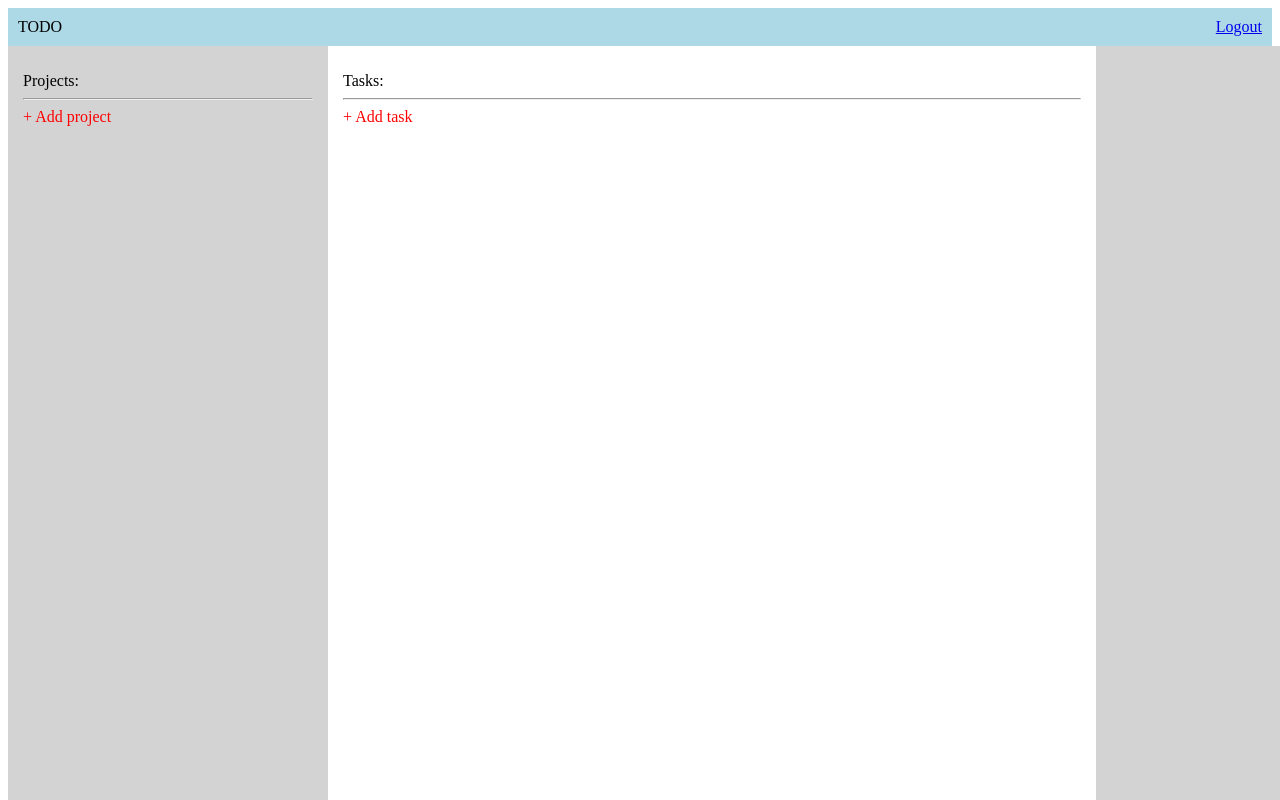
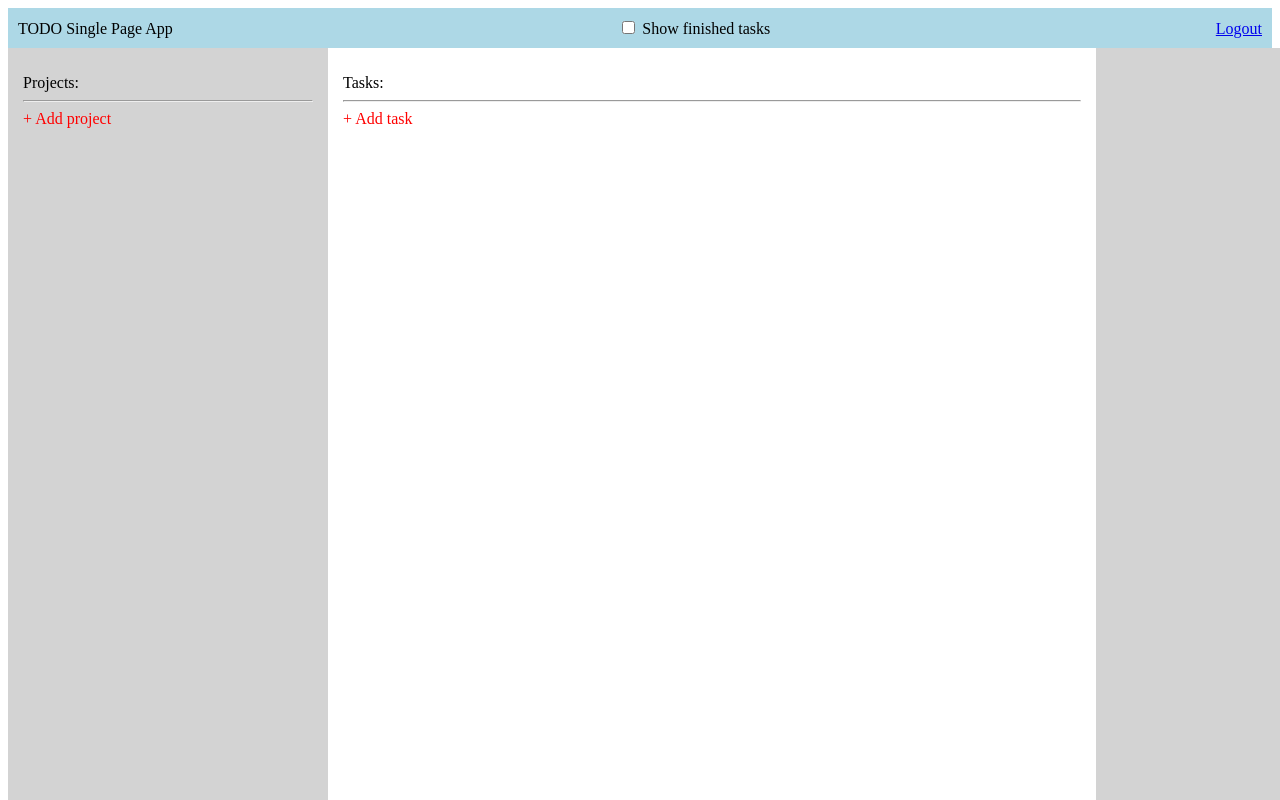
Before and after one commit to AcckiyGerman/todolist-django-vue, a Django app: page / in a window 1280 px wide. Run offline with Django 3.2, Linux system fonts and the light colour scheme; the visitor is signed in with stand-in values (Sample User, id 1).

Commit message:
Add 'show archive' checkbox

```diff
--- a/todolist/static/todolist/index.css
+++ b/todolist/static/todolist/index.css
@@ -2,10 +2,9 @@
 #header {
     background-color: lightblue;
     padding: 10px;
-}
-
-.float-right {
-    float: right;
+    display: flex;
+    justify-content: space-between;
+    align-items: baseline;
 }
 
 .content-wrapper {
--- a/todolist/static/todolist/index.js
+++ b/todolist/static/todolist/index.js
@@ -24,14 +24,15 @@ function jsonToServer(address, data, successFunction) {
 
 var vue = new Vue({
     delimiters: ['[[', ']]'],
-    el: '#todolist_vue_app',
+    el: '#todolist_spa',
     data : {
         projectsList: [],
         newProject: {name: '', colour: 'blue', edit: false},
         colors: ['red', 'orange', 'yellow', 'green', 'lightblue', 'blue', 'violet', 'white'],
         tasksList: [],
         newTask: {name: '', project_id: 0, priority: 'orange', finish_date: '', finished: false, edit: false},
-        priorities: ['red', 'orange', 'white']
+        priorities: ['red', 'orange', 'white'],
+        showFinishedTasks: false
     },
     mounted: function () {
         this.fetchProjectsList();
--- a/todolist/templates/todolist/index.html
+++ b/todolist/templates/todolist/index.html
@@ -10,14 +10,17 @@
 </head>
 <body>
 {% csrf_token %}
+<div id="todolist_spa">
 <header id="header">
-    <span>TODO</span>
-    <span class="float-right">
-        <a href="{% url 'logout' %}">Logout</a>
-    </span>
+    <span>TODO Single Page App</span>
+    <label>
+        <input type="checkbox" v-model="showFinishedTasks">
+        Show finished tasks
+    </label>
+    <a href="{% url 'logout' %}">Logout</a>
 </header>
 
-<main class="flex content-wrapper" id="todolist_vue_app">
+<main class="flex content-wrapper">
 
     <div id="projects-column">
         <ul>
@@ -77,7 +80,7 @@
         <ul>
             <li>Tasks:</li>
             <hr>
-            <li v-for="task in tasksList">
+            <li v-for="task in tasksList" v-if="(!task.finished || showFinishedTasks)">
                 {# Form to edit existing task. #}
                 <form v-if="task.edit" @submit.prevent="updateTask(task)">
                     <select v-model="task.priority" class="color-select"
@@ -90,6 +93,7 @@
                            @keyup.enter='updateTask(task)'
                            maxlength="20"
                            required
+                           type="text"
                     >
                     <input v-model="task.finish_date" type="date" class="date" required>
                     <input type="submit" value="Update">
@@ -151,7 +155,7 @@
     </div>
 
 </main>
-
+</div>
 </body>
 <script src="{% static 'todolist/jquery-3.2.1.js' %}"></script>
 <script src="{% static 'todolist/vue2.3.4.js' %}"></script>
```
